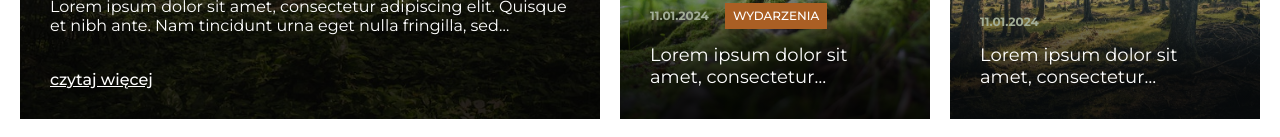
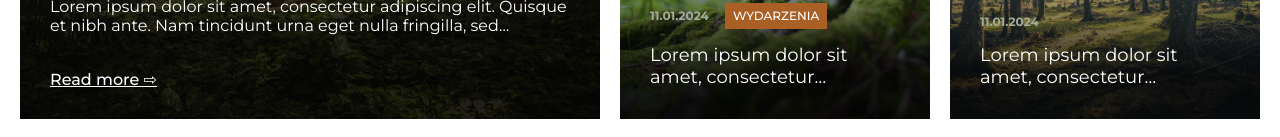
Before and after one commit to goldipl/nature-and-us, a Next.js app: page / in a window 1280 px wide. Shown: the part 753-890 px from the top of the page. Built offline with nearby package versions, Linux system fonts and the light colour scheme.

Commit message:
add arrow

```diff
--- a/src/components/home/NewsSection.tsx
+++ b/src/components/home/NewsSection.tsx
@@ -32,7 +32,7 @@ const NewsSection: React.FC = () => {
       label: "wydarzenia",
       title: "Lorem ipsum dolor sit amet, consectetur adipiscing elit.",
       desc: "Lorem ipsum dolor sit amet, consectetur adipiscing elit. Quisque et nibh ante. Nam tincidunt urna eget nulla fringilla, sed bibendum justo facilisis.",
-      more: "czytaj więcej",
+      more: "Read more ⇨",
     },
     {
       imgSrc: newsSectionImg02.src,
```
